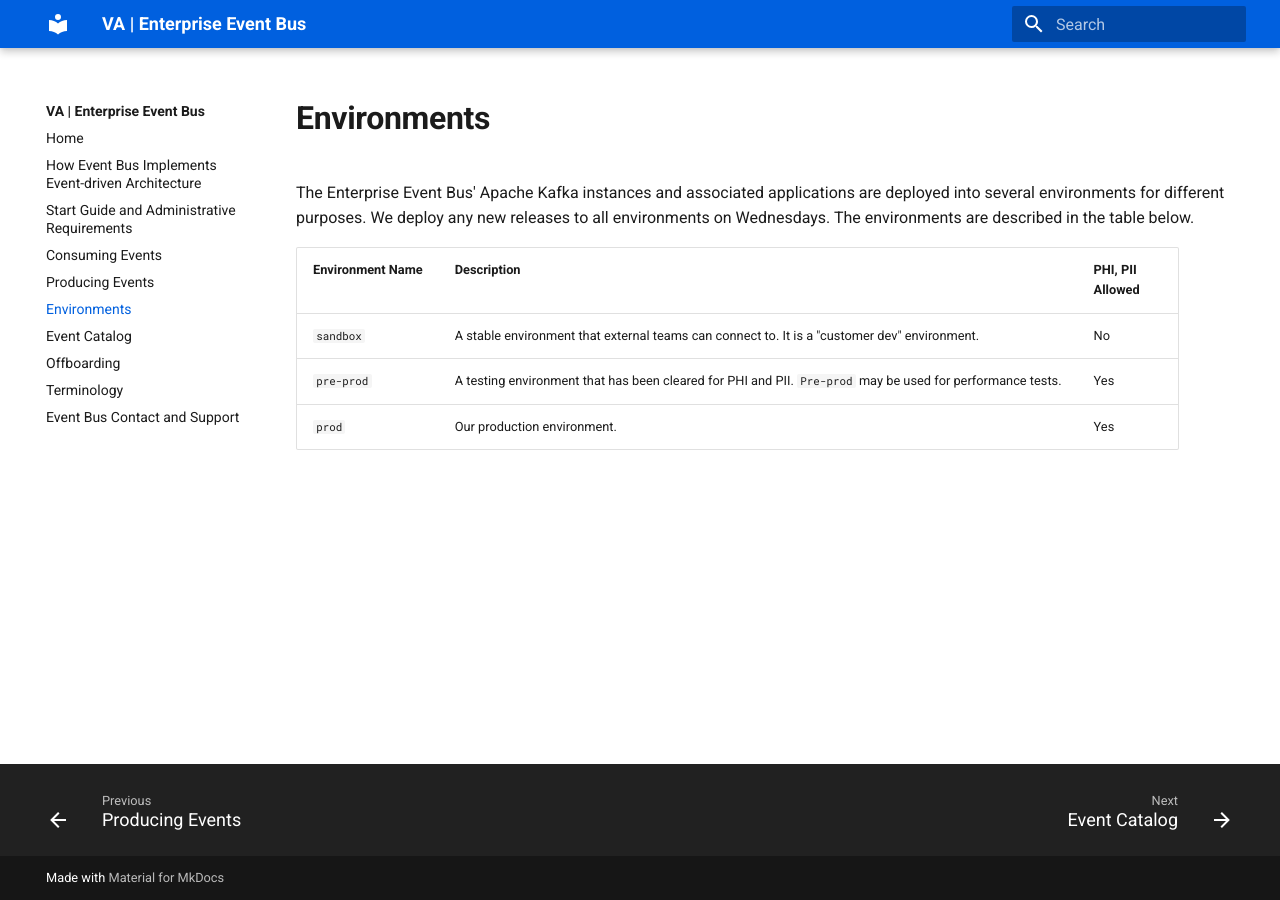
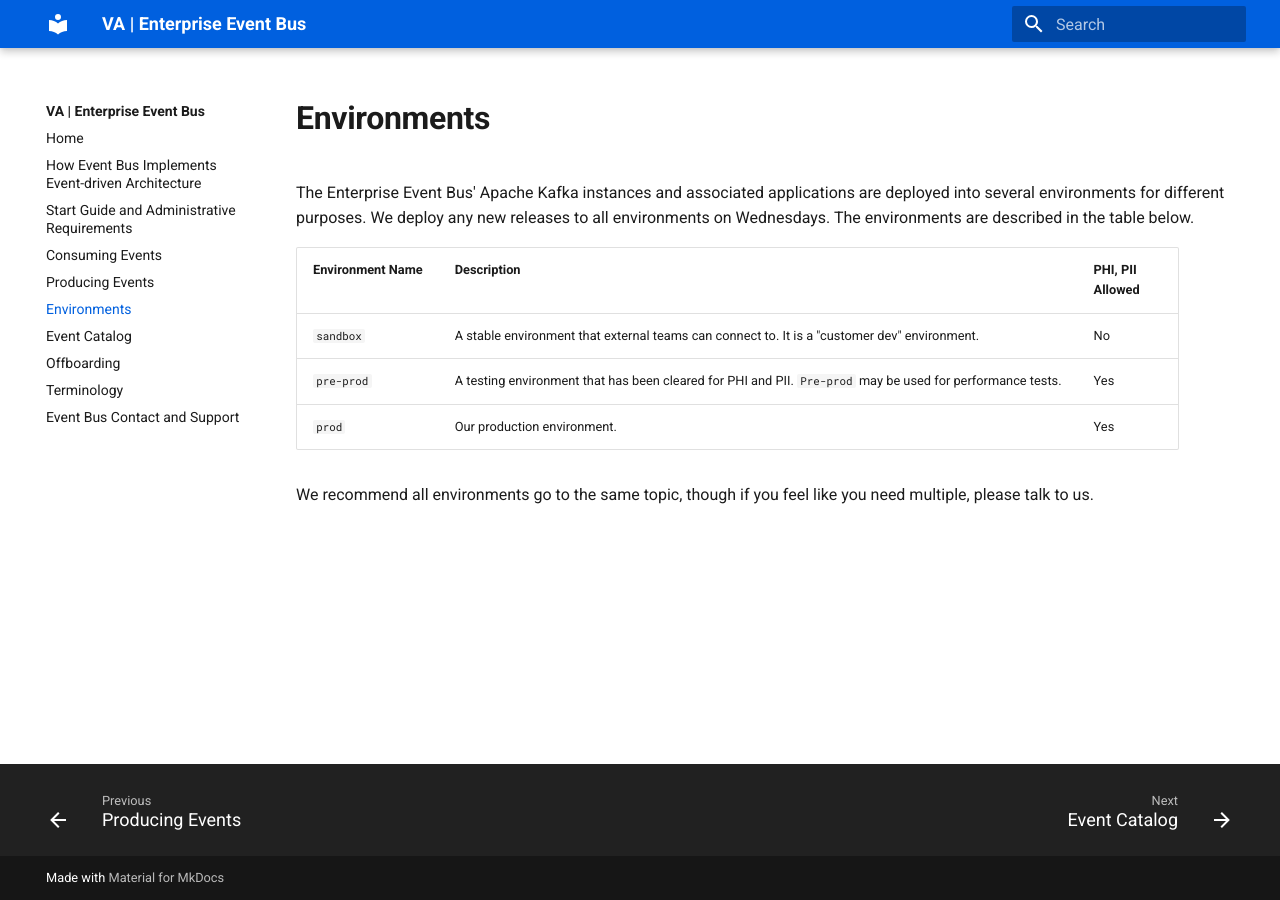
Before and after one commit to department-of-veterans-affairs/ves-event-bus-developer-portal, an MkDocs documentation site: the page built from docs/environments.md, in a window 1280 px wide. Built offline with MkDocs 1.6.1 and Material for MkDocs 9.7.7, drawn with Linux system fonts in a browser that asks for light colours.

Commit message:
Add recommendation for environment topics

```diff
--- a/docs/environments.md
+++ b/docs/environments.md
@@ -11,3 +11,5 @@
 | `sandbox`        | A stable environment that external teams can connect to. It is a "customer dev" environment.               | No                  |
 | `pre-prod`       | A testing environment that has been cleared for PHI and PII. `Pre-prod` may be used for performance tests. | Yes                 |
 | `prod`           | Our production environment.                                                                                | Yes                 |
+
+We recommend all environments go to the same topic, though if you feel like you need multiple, please talk to us.
```
